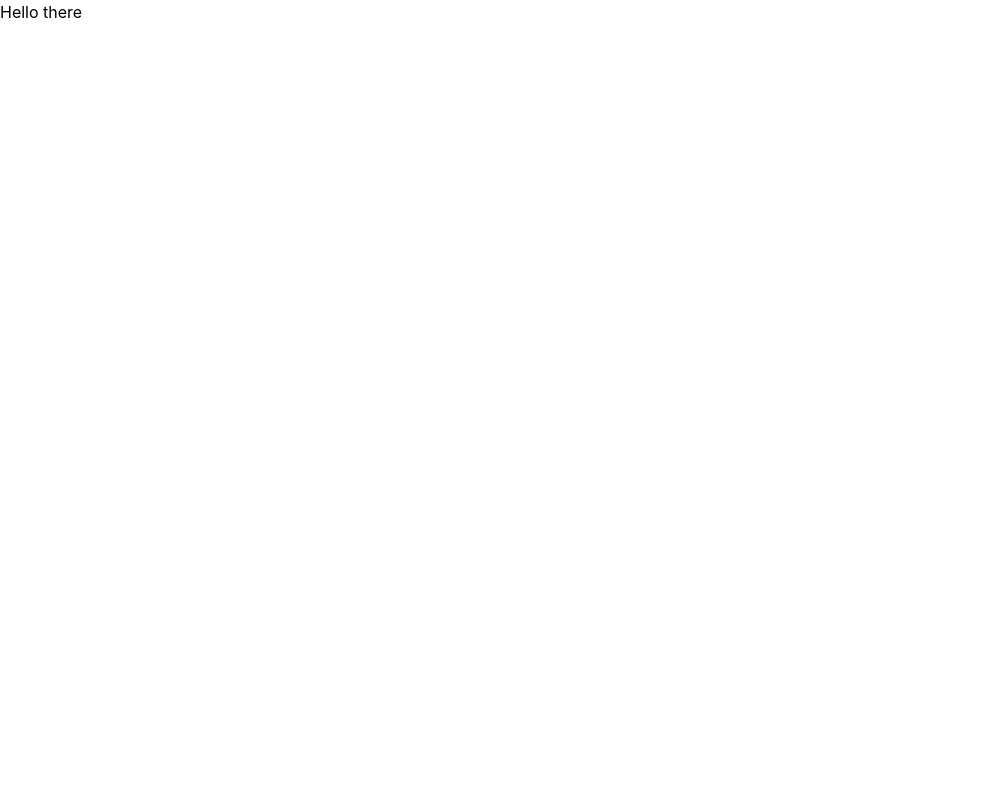
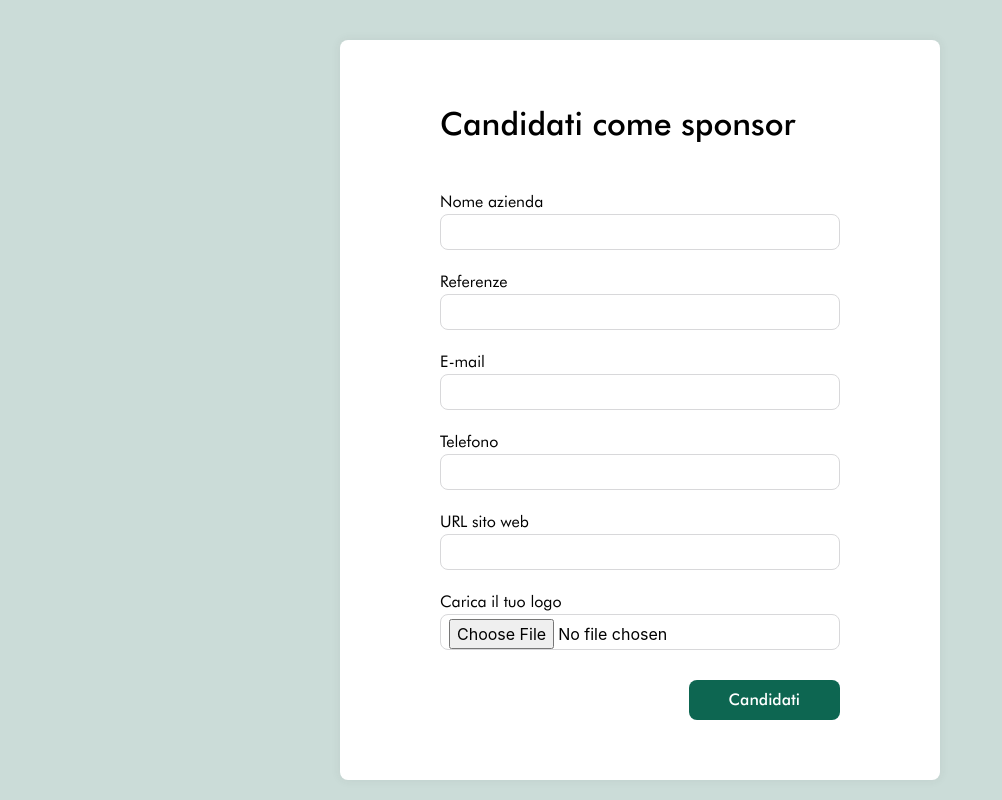
Before and after one commit to Ivanf1/greenworld-frontend, a React (Create React App) app: page / in a window 1280 px wide. Shown: the whole page, without its empty margins (0-1002 px from the left). Built offline with nearby package versions, Linux system fonts and the light colour scheme.

Commit message:
feat: candidatura sponsor form

```diff
--- a/src/App.css
+++ b/src/App.css
@@ -8,26 +8,3 @@
   font-size: calc(10px + 2vmin);
   color: white;
 }
-
-button {
-  display: flex;
-  flex-direction: row;
-  justify-content: center;
-  align-items: center;
-  padding: 10px 40px;
-  gap: 10px;
-  border-radius: 8px;
-}
-
-button.primary {
-  background: #0d6651;
-  color: #ffffff;
-  border: none;
-}
-
-button.secondary {
-  box-sizing: border-box;
-  background: #ffffff;
-  color: #0d6651;
-  border: 2px solid #0d6651;
-}
--- a/src/App.tsx
+++ b/src/App.tsx
@@ -1,15 +1,11 @@
 import React from "react";
 import "./App.css";
-import Button from "./components/Button";
-import Home from "./Home";
+import CandidaturaSponsor from "./CandidaturaSponsor";
 
 function App() {
   return (
     <div className="App">
-      {/* <Button type="primary" text="primary"></Button>
-      <Button type="secondary" text="secondary"></Button> */}
-      {/* <Home></Home> */}
-      Hello there
+      <CandidaturaSponsor></CandidaturaSponsor>
     </div>
   );
 }
--- /dev/null
+++ b/src/CandidaturaSponsor.tsx
@@ -0,0 +1,52 @@
+const CandidaturaSponsor = () => {
+  return (
+    <div className="form-background">
+      <div className="form-card">
+        <form className="">
+          <h4 className="mb-8">Candidati come sponsor</h4>
+          <div className="form-field">
+            <label className="form-label" htmlFor="azienda">
+              Nome azienda
+            </label>
+            <input className="text-input" type="text" name="azienda" />
+          </div>
+          <div className="form-field">
+            <label className="form-label" htmlFor="referenze">
+              Referenze
+            </label>
+            <input className="text-input" type="text" name="referenze" />
+          </div>
+          <div className="form-field">
+            <label className="form-label" htmlFor="email">
+              E-mail
+            </label>
+            <input className="text-input" type="email" name="email" />
+          </div>
+          <div className="form-field">
+            <label className="form-label" htmlFor="telefono">
+              Telefono
+            </label>
+            <input className="text-input" type="email" name="telefono" />
+          </div>
+          <div className="form-field">
+            <label className="form-label" htmlFor="sitoweb">
+              URL sito web
+            </label>
+            <input className="text-input" type="email" name="sitoweb" />
+          </div>
+          <div className="form-field">
+            <label className="form-label" htmlFor="logo">
+              Carica il tuo logo
+            </label>
+            <input className="text-input" type="file" name="logo" />
+          </div>
+          <div className="flex justify-end mt-[20px]">
+            <button className="primary">Candidati</button>
+          </div>
+        </form>
+      </div>
+    </div>
+  );
+};
+
+export default CandidaturaSponsor;
--- a/src/index.css
+++ b/src/index.css
@@ -17,9 +17,14 @@
 
 body {
   margin: 0;
-  font-family: -apple-system, BlinkMacSystemFont, "FuturaMedium";
+  font-family: -apple-system, BlinkMacSystemFont, "FuturaBook";
   -webkit-font-smoothing: antialiased;
   -moz-osx-font-smoothing: grayscale;
+}
+
+h4 {
+  font-family: "FuturaMedium";
+  font-size: 2rem;
 }
 
 div.hero-gradient {
@@ -53,3 +58,76 @@ div.evento-banner-grid-text {
   display: flex;
   flex-direction: column;
 }
+
+div.form-background {
+  background: #cbdcd8;
+  width: 100vw;
+  height: 100vh;
+  min-width: 100vw;
+  min-height: 100vh;
+  padding-top: 40px;
+}
+
+div.form-card {
+  background: #ffffff;
+  mix-blend-mode: normal;
+  box-shadow: 0px 0px 8px 2px rgba(54, 54, 54, 0.05);
+  border-radius: 8px;
+  margin: auto;
+  max-width: 600px;
+  padding: 60px 40px;
+  display: flex;
+  flex-direction: column;
+  align-items: center;
+}
+
+input.text-input {
+  background: #ffffff;
+  border: 1px solid #d8d8da;
+  border-radius: 8px;
+  max-width: 400px;
+  min-width: 400px;
+  height: 36px;
+  padding: 4px 8px;
+}
+
+label.form-label {
+  font-family: "FuturaBook";
+  font-size: 1rem;
+}
+
+div.form-field {
+  display: inline-flex;
+  flex-direction: column;
+  margin-top: 10px;
+  margin-bottom: 10px;
+}
+
+form {
+  max-width: 400px;
+}
+
+button {
+  display: flex;
+  flex-direction: row;
+  justify-content: center;
+  align-items: center;
+  padding: 8px 40px;
+  gap: 10px;
+  border-radius: 8px;
+  font-family: "FuturaMedium";
+  font-size: 1rem;
+}
+
+button.primary {
+  background: #0d6651;
+  color: #ffffff;
+  border: none;
+}
+
+button.secondary {
+  box-sizing: border-box;
+  background: #ffffff;
+  color: #0d6651;
+  border: 2px solid #0d6651;
+}
```
